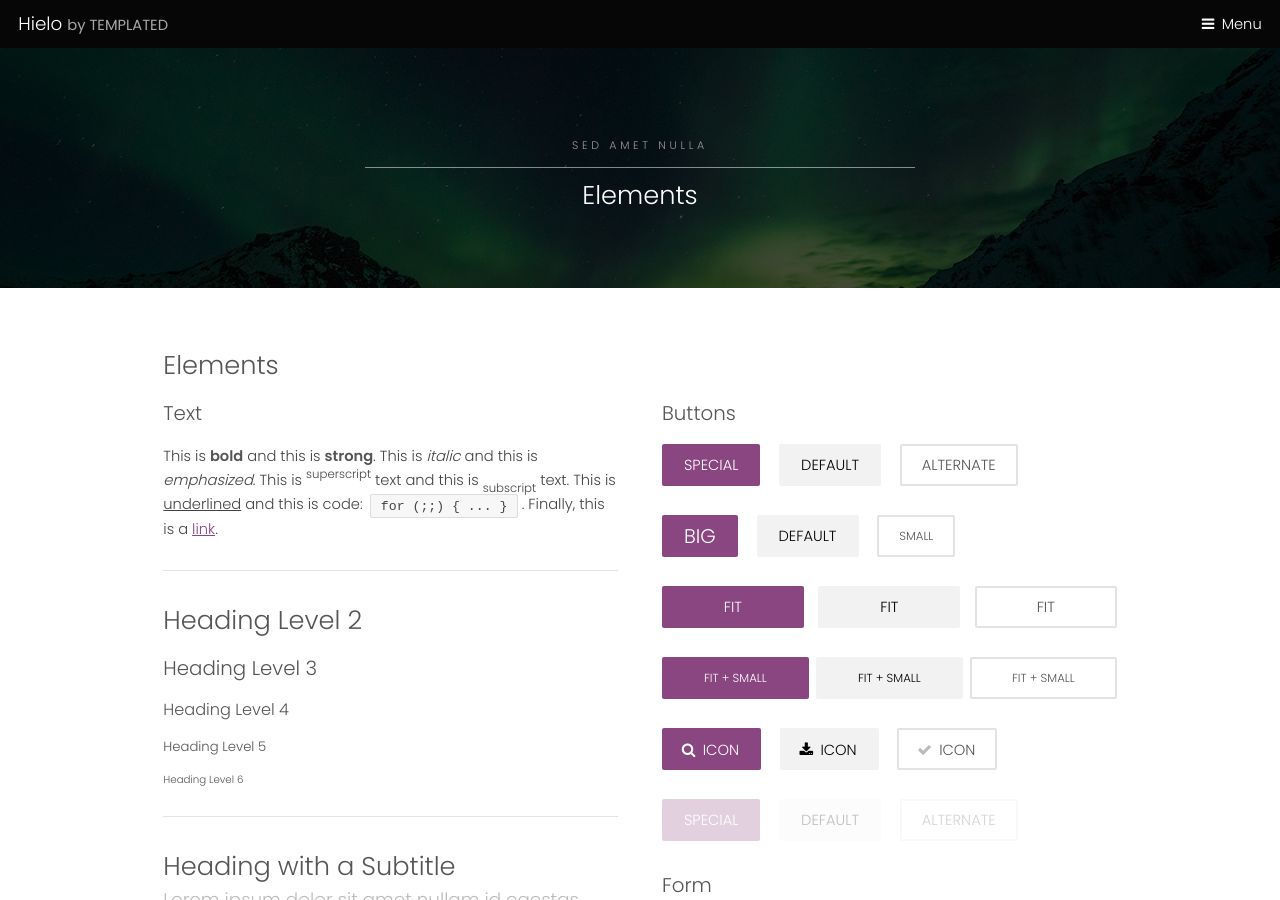
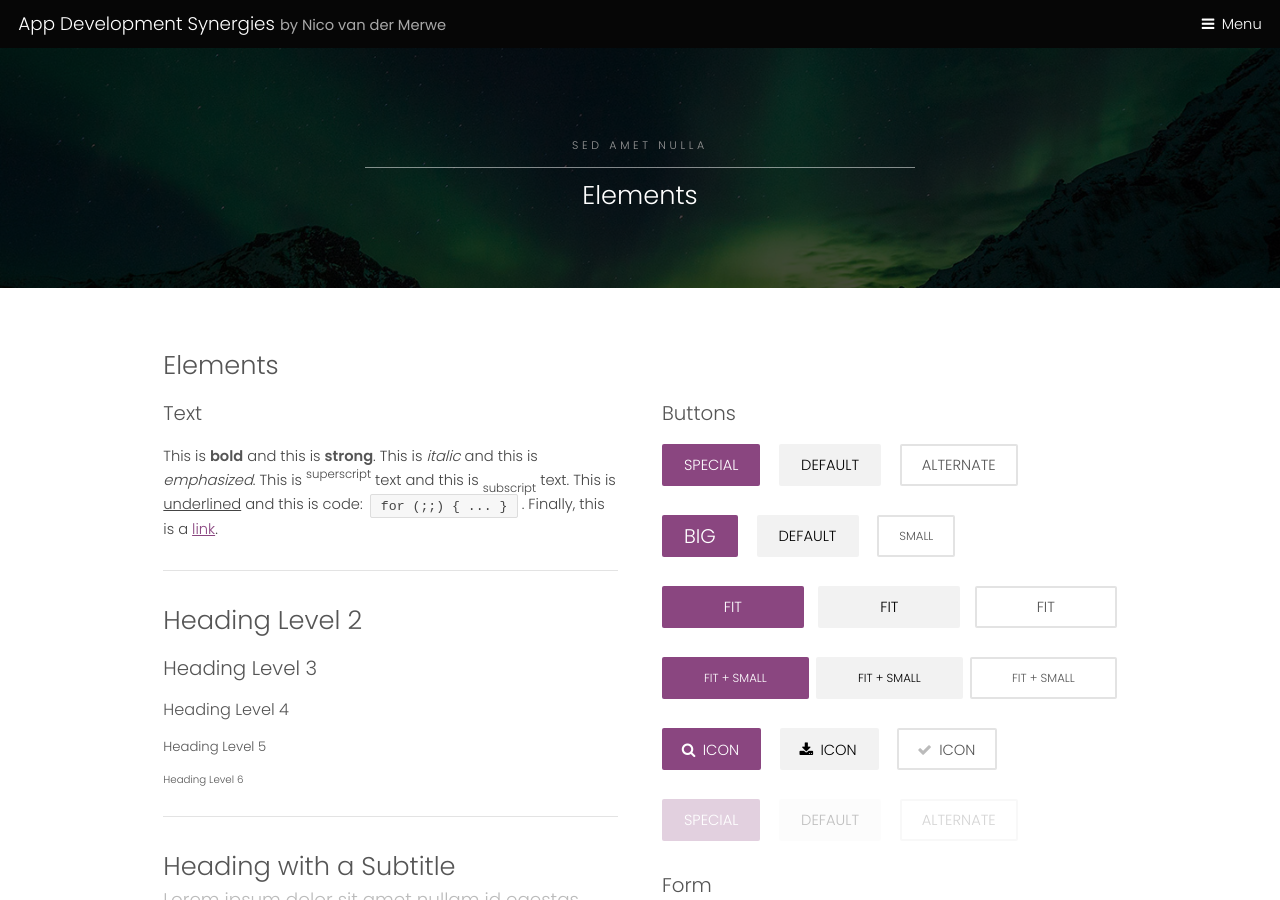
Before and after one commit to NicoVDMerweCRJ/NicoVDMerweCRJ.github.io, a Jekyll site: the page appdevelopmentsynergies.html, which Jekyll copies as it is, in a window 1280 px wide and 900 px high. Built offline with Jekyll 4.4.1, drawn with Linux system fonts in a browser that asks for light colours; part of the change alters nothing that is shown.

Commit message:
Update appdevelopmentsynergies.html

```diff
--- a/appdevelopmentsynergies.html
+++ b/appdevelopmentsynergies.html
@@ -1,12 +1,7 @@
 <!DOCTYPE HTML>
-<!--
-	Hielo by TEMPLATED
-	templated.co @templatedco
-	Released for free under the Creative Commons Attribution 3.0 license (templated.co/license)
--->
 <html>
 	<head>
-		<title>Hielo by TEMPLATED</title>
+		<title>App Development Synergies</title>
 		<meta charset="utf-8" />
 		<meta name="viewport" content="width=device-width, initial-scale=1" />
 		<link rel="stylesheet" href="assets/css/main.css" />
@@ -15,7 +10,7 @@
 
 		<!-- Header -->
 			<header id="header">
-				<div class="logo"><a href="index.html">Hielo <span>by TEMPLATED</span></a></div>
+				<div class="logo"><a href="index.html">App Development Synergies <span>by Nico van der Merwe</span></a></div>
 				<a href="#menu">Menu</a>
 			</header>
 
@@ -23,8 +18,7 @@
 			<nav id="menu">
 				<ul class="links">
 					<li><a href="index.html">Home</a></li>
-					<li><a href="generic.html">Generic</a></li>
-					<li><a href="elements.html">Elements</a></li>
+					<li><a href="aboutme.html">About Me</a></li>
 				</ul>
 			</nav>
 
```
